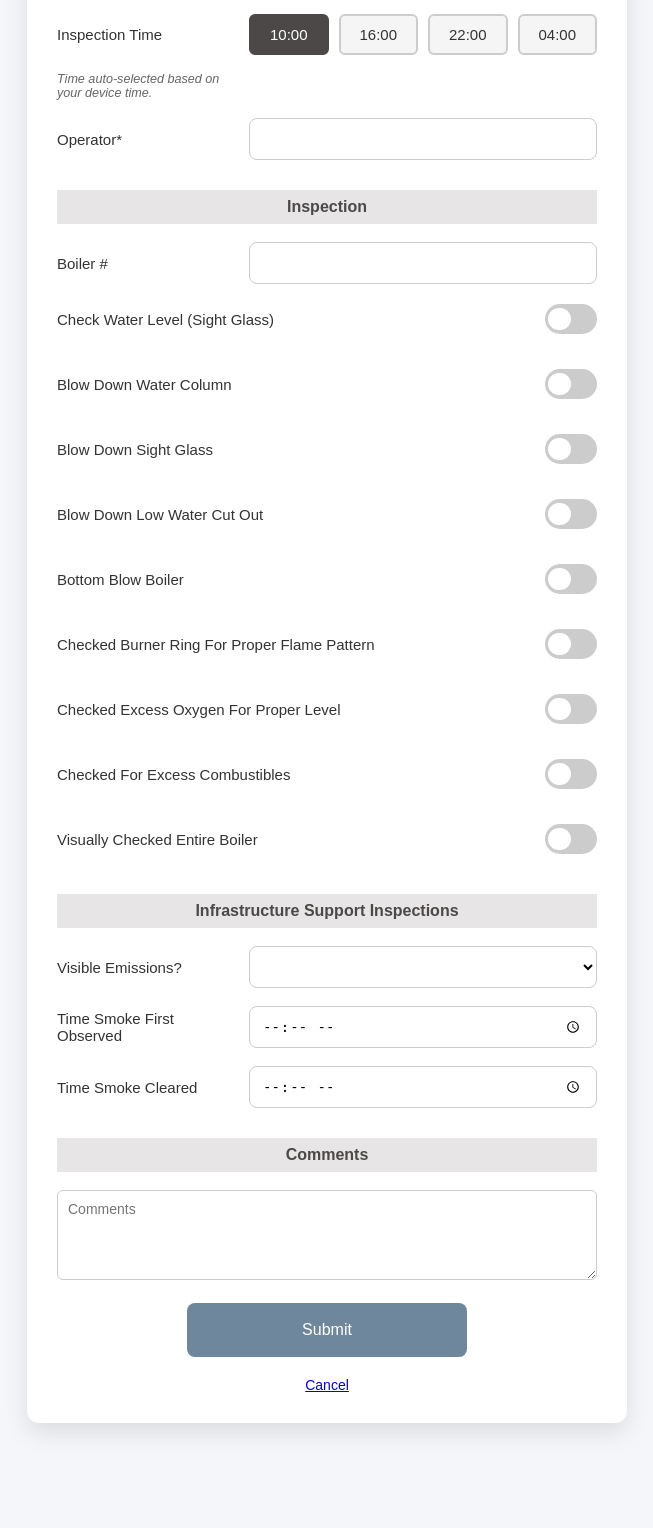
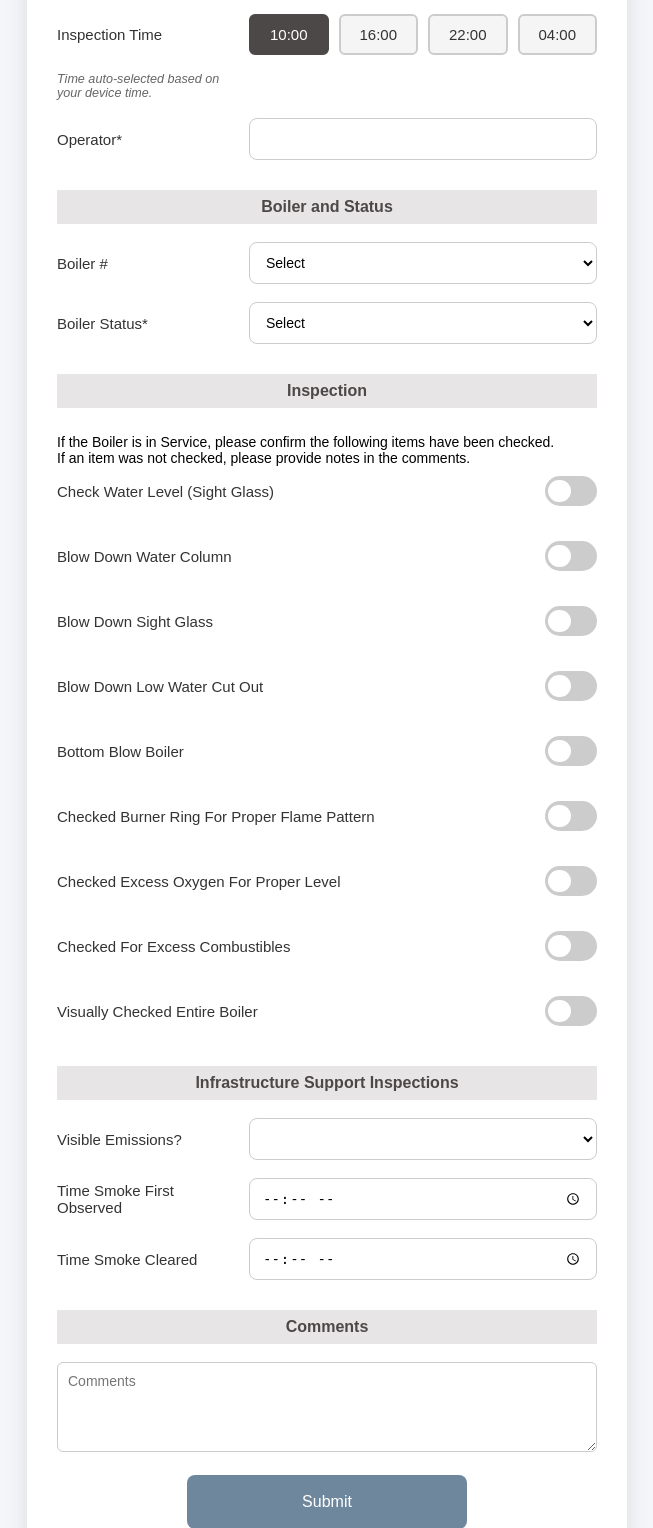
Before and after one commit to MichalLoewenstein/STCH-Environmental-Inspections, a Flask app: page /boiler in a window 1280 px wide. Shown: the part 197-1725 px from the top of the page, without its empty margins (313-966 px from the left). Before the commit the page ends 1630 px from the top, so only its background shows below. Run offline with Flask 3, Linux system fonts and the light colour scheme.

Commit message:
add bolier status

```diff
--- a/src/exports/boiler_export.py
+++ b/src/exports/boiler_export.py
@@ -3,7 +3,7 @@
 
 # ✅ Helper to correctly read checkbox values
 def get_checkbox(form_data, field):
-    return "ON" if form_data.get(field + "cb") == "ON" else "OFF"
+    return "Checked" if form_data.get(field + "cb") == "Checked" else "Not Checked"
 
 
 def generate_boilerExcel(form_data):
@@ -12,7 +12,7 @@
 
     # ✅ Define consistent column order
     columns = [
-        "Operator", "Boiler Number", "Date", "Time", "Water Level",
+        "Operator", "Boiler Number","Boiler Status", "Date", "Time", "Water Level",
         "Blow Down Water Column", "Blow Down Sight Glass", "Blow Down Low Water Cut Out",
         "Bottom Blow Boiler",
         "Checked Burner Ring For Proper Flame Pattern", "Checked Excess Oxygen For Proper Level",
@@ -25,6 +25,7 @@
     data = {
         "Operator": form_data.get("operator"),
         "Boiler Number": form_data.get("boilerNumber"),
+        "Boiler Status":form_data.get("boilerStatus"),
         "Date": form_data.get("date"),
         "Time": form_data.get("time"),
         "Water Level": get_checkbox(form_data, "check_water_level"),
--- a/static/JS/boiler.js
+++ b/static/JS/boiler.js
@@ -1,41 +1,209 @@
+
+///////////new -----------------------------------------
 document.addEventListener("DOMContentLoaded", function () {
+
     // ✅ Attach date validation listeners
     attachDateValidationListeners(["date"]);
 
+    // -----------------------------
+    // Checkbox handling
+    // -----------------------------
     const toggles = document.querySelectorAll('input[type="checkbox"]');
 
     toggles.forEach(toggle => {
-    // מוצא את ה-hidden לפי שם ה-checkbox בלי _cb
-    const baseName = toggle.name.replace("_cb", "");
+
+        const baseName = toggle.name.replace("cb", "");
         const hidden = document.querySelector(`input[name="${baseName}"]`);
 
         if (hidden) {
-      hidden.value = "OFF"; // ברירת מחדל
+
+            hidden.value = "Not Checked";
 
             toggle.addEventListener("change", function () {
-        hidden.value = toggle.checked ? "ON" : "OFF";
-        console.log(toggle.name,"->",hidden.value)
+
+                hidden.value = toggle.checked
+                    ? "Checked"
+                    : "Not Checked";
+
+                updateCommentsRequirement();
             });
         }
     });
+
+    // -----------------------------
+    // Boiler Status Event
+    // -----------------------------
+    const boilerStatus = document.querySelector("[name='boilerStatus']");
+
+    if (boilerStatus) {
+
+        // Initial state
+        toggleBoilerStatus(
+            boilerStatus.value !== "Out of Service"
+        );
+
+        boilerStatus.addEventListener("change", function () {
+
+            toggleBoilerStatus(
+                this.value !== "Out of Service"
+            );
+
+            updateCommentsRequirement();
+        });
+    }
+
+    // -----------------------------
+    // Emissions Event
+    // -----------------------------
+    const emissions = document.querySelector("[name='emissions']");
+
+    if (emissions) {
+        emissions.addEventListener(
+            "change",
+            updateCommentsRequirement
+        );
+    }
+
+    // Initial validation state
+    updateCommentsRequirement();
 });
 
-document.querySelector("form").addEventListener("submit", function(event) {
-  // ✅ Validate date fields (auto-fill empty dates with today)
+
+// -----------------------------
+// Form Submit
+// -----------------------------
+document.querySelector("form").addEventListener("submit", function (event) {
+
     const dateFields = ["date"];
-  const isDateValid = validateAndFillDates(dateFields);
+
+    const isDateValid =
+        validateAndFillDates(dateFields);
 
     if (!isDateValid) {
         event.preventDefault();
         return false;
     }
 
-  const toggles = document.querySelectorAll('input[type="checkbox"]');
-  toggles.forEach(toggle => {
-    const baseName = toggle.name.replace("_cb", "");
-    const hidden = document.querySelector(`input[name="${baseName}"]`);
-    if (hidden) {
-      hidden.value = toggle.checked ? "ON" : "OFF";
+    document.querySelectorAll('input[type="checkbox"]')
+    .forEach(toggle => {
+
+        const baseName =
+            toggle.name.replace("cb", "");
+
+        const hidden =
+            document.querySelector(
+                `input[name="${baseName}"]`
+            );
+
+        if (!hidden) return;
+
+        const boilerStatus =
+            document.querySelector("[name='boilerStatus']");
+
+        if (boilerStatus?.value === "Out of Service") {
+            hidden.value = "";
+        } else {
+            hidden.value = toggle.checked
+                ? "Checked"
+                : "Not Checked";
         }
     });
+
 });
+
+function toggleBoilerStatus(enable) {
+
+    const section = document.getElementById("inspectionSections");
+
+    if (section) {
+        section.style.display = enable ? "" : "none";
+    }
+
+    // Reset fields when Out of Service
+    if (!enable) {
+
+        // Reset all checkboxes
+        document.querySelectorAll("input[type='checkbox']")
+            .forEach(cb => {
+
+                cb.checked = false;
+
+                const hidden = document.querySelector(
+                    `input[name="${cb.name.replace("cb", "")}"]`
+                );
+
+                if (hidden) {
+                    hidden.value = "";
+                }
+            });
+
+        // Reset emissions
+        const emissions = document.querySelector("[name='emissions']");
+        if (emissions) {
+            emissions.selectedIndex = 0;
+        }
+
+        // Clear smoke times
+        const timeSmoke = document.getElementById("time_smoke");
+        const timeSmokeCleared = document.getElementById("time_smoke_cleared");
+
+        if (timeSmoke) {
+            timeSmoke.value = "";
+        }
+
+        if (timeSmokeCleared) {
+            timeSmokeCleared.value = "";
+        }
+    }
+
+    updateCommentsRequirement();
+}
+
+
+// -----------------------------
+// Comments Requirement Logic
+// -----------------------------
+function updateCommentsRequirement() {
+
+    const comments =
+        document.querySelector("[name='comments']");
+
+    const emissions =
+        document.querySelector("[name='emissions']");
+
+    const boilerStatus =
+        document.querySelector("[name='boilerStatus']");
+
+    const timeSmoke =
+        document.getElementById("time_smoke");
+
+    const timeSmokeCleared =
+        document.getElementById("time_smoke_cleared");
+
+    // Boiler Out of Service
+    if (boilerStatus?.value === "Out of Service") {
+
+        comments.required = false;
+        timeSmoke.required = false;
+        timeSmokeCleared.required = false;
+
+        return;
+    }
+
+    // Visible emissions
+    const emissionsYes =
+        emissions?.value === "Yes";
+
+    // Any unchecked inspection item
+    const anyUnchecked =
+        [...document.querySelectorAll("input[type='checkbox']")]
+            .some(cb => !cb.checked && !cb.disabled);
+
+    // Comments required
+    comments.required =
+        emissionsYes || anyUnchecked;
+
+    // Times required if emissions=yes
+    timeSmoke.required = emissionsYes;
+    timeSmokeCleared.required = emissionsYes;
+}
--- a/static/css/base.css
+++ b/static/css/base.css
@@ -158,7 +158,7 @@
 .readonly-field,
 input[readonly],
 select[readonly],
-.input-row select[read-only]{
+select:disabled{
     background-color: #f8f9fa;
     color: #6c757d;
     cursor: not-allowed;
--- a/templates/forms/boiler.html
+++ b/templates/forms/boiler.html
@@ -76,26 +76,43 @@
         <label>Operator*</label>
         <input type="text" name="operator" required>
     </div>
-
-
-    <div class="sub-header">Inspection </div>
+     <div class="sub-header">Boiler and Status</div>
      <div class="input-row">
         <label>Boiler #</label>
-        <input type="text" name="boilerNumber" required>
+         <select name="boilerNumber" required>
+            <option value="">Select</option>
+            <option value="1">1</option>
+            <option value="2">2</option>
+        </select>
     </div>
+    <div class="input-row">
+        <label>Boiler Status*</label>
+         <select name="boilerStatus" required>
+            <option value="">Select</option>
+            <option value="In Service">In Service</option>
+            <option value="Out of Service">Out of Service</option>
+        </select>
+    </div>
+    <div id="inspectionSections">
+        <div class="sub-header">Inspection </div>
 
 
 
     <!-- ✅ CHECKLIST -->
 
     <div class="form-row">
-
+        <br/>
+    <label>If the Boiler is in Service,
+        please confirm the following items have been checked.
+    <br/> If an item was not checked, please provide notes in the comments.
+    </label>
+    <br/>
         <div class="toggle-row">
             <label>
                 Check Water Level (Sight Glass)
                 <span class="switch">
-                <input type="hidden" name="check_water_level" value="OFF">
-                <input type="checkbox" name="check_water_levelcb" value="ON">
+                    <input type="hidden" name="check_water_level" value="Not Checked">
+                    <input type="checkbox" name="check_water_levelcb" value="Checked">
                     <span class="slider"></span>
                 </span>
             </label>
@@ -105,8 +122,8 @@
             <label>
                 Blow Down Water Column
                 <span class="switch">
-                <input type="hidden" name="blowDownWaterColumn" value="OFF">
-                <input type="checkbox" name="blowDownWaterColumncb" value="ON">
+                    <input type="hidden" name="blowDownWaterColumn" value="Not Checked">
+                    <input type="checkbox" name="blowDownWaterColumncb" value="Checked">
                     <span class="slider"></span>
                 </span>
             </label>
@@ -116,8 +133,8 @@
             <label>
                 Blow Down Sight Glass
                 <span class="switch">
-                <input type="hidden" name="blowDownSightGlass" value="OFF">
-                <input type="checkbox" name="blowDownSightGlasscb" value="ON">
+                    <input type="hidden" name="blowDownSightGlass" value="Not Checked">
+                    <input type="checkbox" name="blowDownSightGlasscb" value="Checked">
                     <span class="slider"></span>
                 </span>
             </label>
@@ -127,8 +144,8 @@
             <label>
                 Blow Down Low Water Cut Out
                 <span class="switch">
-                <input type="hidden" name="blowDownLowWaterCutOut" value="OFF">
-                <input type="checkbox" name="blowDownLowWaterCutOutcb" value="ON">
+                    <input type="hidden" name="blowDownLowWaterCutOut" value="Not Checked">
+                    <input type="checkbox" name="blowDownLowWaterCutOutcb" value="Checked">
                     <span class="slider"></span>
                 </span>
             </label>
@@ -138,8 +155,8 @@
             <label>
                 Bottom Blow Boiler
                 <span class="switch">
-                <input type="hidden" name="bottomBlowBoiler" value="OFF">
-                <input type="checkbox" name="bottomBlowBoilercb" value="ON">
+                    <input type="hidden" name="bottomBlowBoiler" value="Not Checked">
+                    <input type="checkbox" name="bottomBlowBoilercb" value="Checked">
                     <span class="slider"></span>
                 </span>
             </label>
@@ -149,8 +166,8 @@
             <label>
                 Checked Burner Ring For Proper Flame Pattern
                 <span class="switch">
-                <input type="hidden" name="checkedBurnerRingForProperFlamePattern" value="OFF">
-                <input type="checkbox" name="checkedBurnerRingForProperFlamePatterncb" value="ON">
+                    <input type="hidden" name="checkedBurnerRingForProperFlamePattern" value="Not Checked">
+                    <input type="checkbox" name="checkedBurnerRingForProperFlamePatterncb" value="Checked">
                     <span class="slider"></span>
                 </span>
             </label>
@@ -160,8 +177,8 @@
             <label>
                 Checked Excess Oxygen For Proper Level
                 <span class="switch">
-                <input type="hidden" name="checkedExcessOxygenForProperLevel" value="OFF">
-                <input type="checkbox" name="checkedExcessOxygenForProperLevelcb" value="ON">
+                    <input type="hidden" name="checkedExcessOxygenForProperLevel" value="Not Checked">
+                    <input type="checkbox" name="checkedExcessOxygenForProperLevelcb" value="Checked">
                     <span class="slider"></span>
                 </span>
             </label>
@@ -171,8 +188,8 @@
             <label>
                 Checked For Excess Combustibles
                 <span class="switch">
-                <input type="hidden" name="checkedForExcessCombustibles" value="OFF">
-                <input type="checkbox" name="checkedForExcessCombustiblescb" value="ON">
+                    <input type="hidden" name="checkedForExcessCombustibles" value="Not Checked">
+                    <input type="checkbox" name="checkedForExcessCombustiblescb" value="Checked">
                     <span class="slider"></span>
                 </span>
             </label>
@@ -182,14 +199,16 @@
             <label>
                 Visually Checked Entire Boiler
                 <span class="switch">
-                <input type="hidden" name="visuallyCheckedEntireBoiler" value="OFF">
-                <input type="checkbox" name="visuallyCheckedEntireBoilercb" value="ON">
+                    <input type="hidden" name="visuallyCheckedEntireBoiler" value="Not Checked">
+                    <input type="checkbox" name="visuallyCheckedEntireBoilercb" value="Checked">
                     <span class="slider"></span>
                 </span>
             </label>
         </div>
 
     </div>
+
+
     <!-- ✅ SECTION -->
     <div class="sub-header">Infrastructure Support Inspections</div>
 
@@ -211,7 +230,7 @@
         <label>Time Smoke Cleared</label>
         <input type="time" id="time_smoke_cleared" name="timeSmokeCleared">
     </div>
-
+    </div>
 
     <div class="sub-header">Comments</div>
     <div class="input-row full-width">
```
Also changed, not shown: src/utilities/portable_engine_utils.py (+29 -0 lines), static/JS/portable_engine.js (+9 -2 lines). Lines whose indentation alone changed are shown as unchanged.
